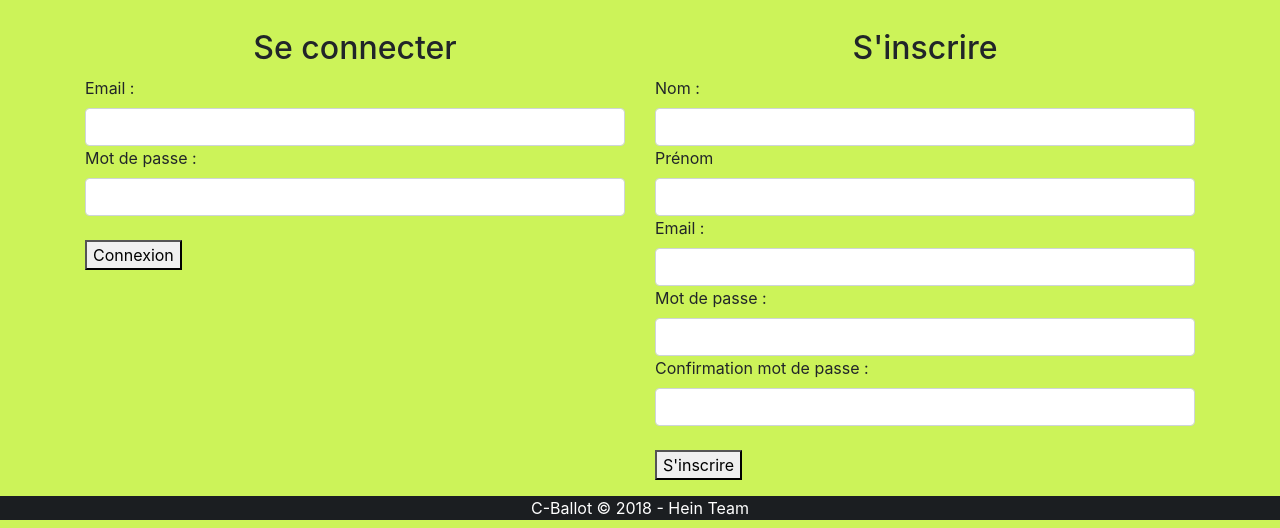
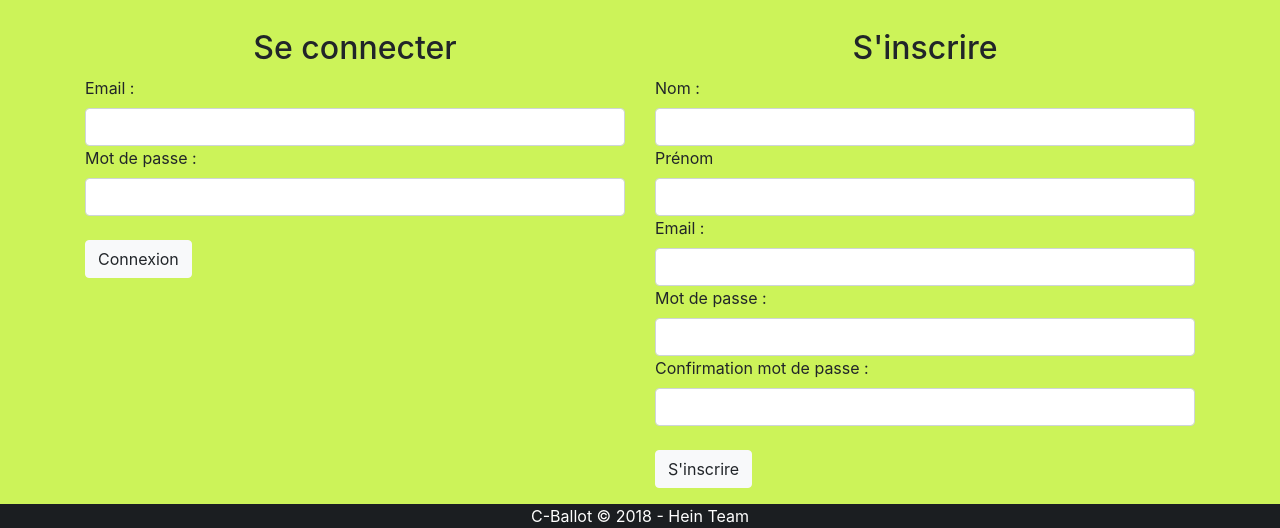
Before and after one commit to Eleonorth/C-Ballot-Vote_app, a PHP site: page / in a window 1280 px wide. Shown: the part 467-995 px from the top of the page. Run offline with PHP 8.4, Linux system fonts and the light colour scheme; some web fonts are replaced.

Commit message:
modif buttons

```diff
--- a/index.php
+++ b/index.php
@@ -50,7 +50,7 @@ session_start();
                     <label>Mot de passe :</label>
                     <input type="password" name="mdp" class="form-control">
                     <br>
-                    <button type="submit">Connexion</button>
+                    <button type="submit" class="btn btn-light">Connexion</button>
                 </form>
             </div>
 
@@ -72,7 +72,7 @@ session_start();
                     <label>Confirmation mot de passe :</label>
                     <input type="password" name="confirmMdp" class="form-control">
                     <br>
-                    <button type="submit">S'inscrire</button>
+                    <button type="submit" class="btn btn-light">S'inscrire</button>
                 </form>
             </div>
         </div>
```
